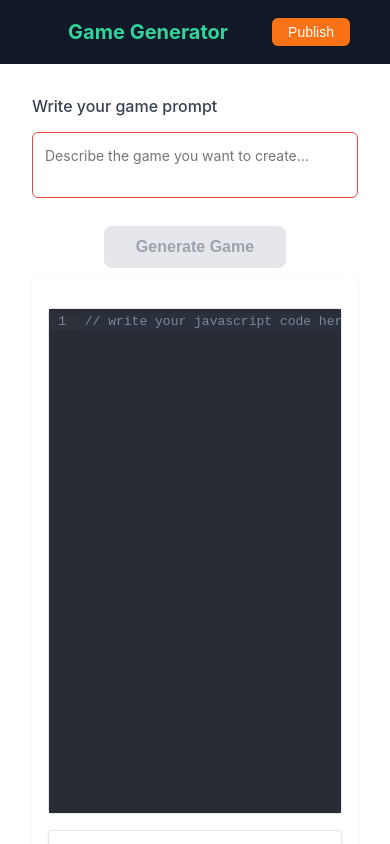
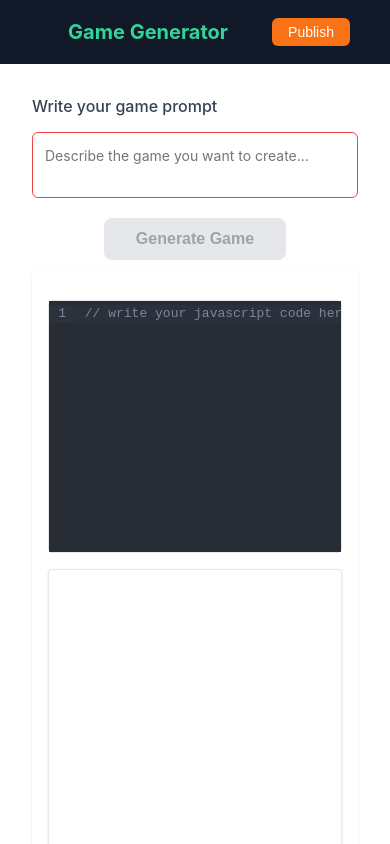
Before and after one commit to Vignesh-kumar-D/GameGenerator, a React (Create React App) app: page / in a window 390 px wide. Built offline with nearby package versions, Linux system fonts and the light colour scheme.

Commit message:
fixed mobile views

```diff
--- a/package.json
+++ b/package.json
@@ -11,7 +11,6 @@
     "@types/react-dom": "^18.3.5",
     "codemirror": "^6.0.1",
     "cra-template-typescript": "1.2.0",
-    "monaco-editor": "^0.52.2",
     "react": "^18.3.1",
     "react-dom": "^18.3.1",
     "react-scripts": "^5.0.1",
--- a/src/components/Editor.module.css
+++ b/src/components/Editor.module.css
@@ -11,7 +11,7 @@
   display: flex;
   width: 100%;
   /* Mobile: height is 60vh */
-  height: 60vh;
+  height: 30vh;
   background-color: #282c34;
   border: 1px solid #e5e7eb;
   border-radius: 0.375rem;
@@ -44,6 +44,7 @@
 
 .previewIframe {
   flex: 1;
+  height: 30vh;
   max-width: 100%;
   max-height: 100%;
   border: none;
--- a/src/components/Prompt.module.css
+++ b/src/components/Prompt.module.css
@@ -19,7 +19,7 @@
 .formContainer {
   display: flex;
   flex-direction: column;
-  gap: 1rem;
+  gap: 0.5rem;
 }
 .promptTextarea {
   width: 100%;
@@ -86,6 +86,7 @@
 @media (min-width: 768px) {
   .formContainer {
     flex-direction: row;
+    gap: 1rem;
   }
   .submitButton {
     padding: 0.875rem 3rem;
```
Also changed, not shown: 1 other file (tests, documents, lock files or other folders).
